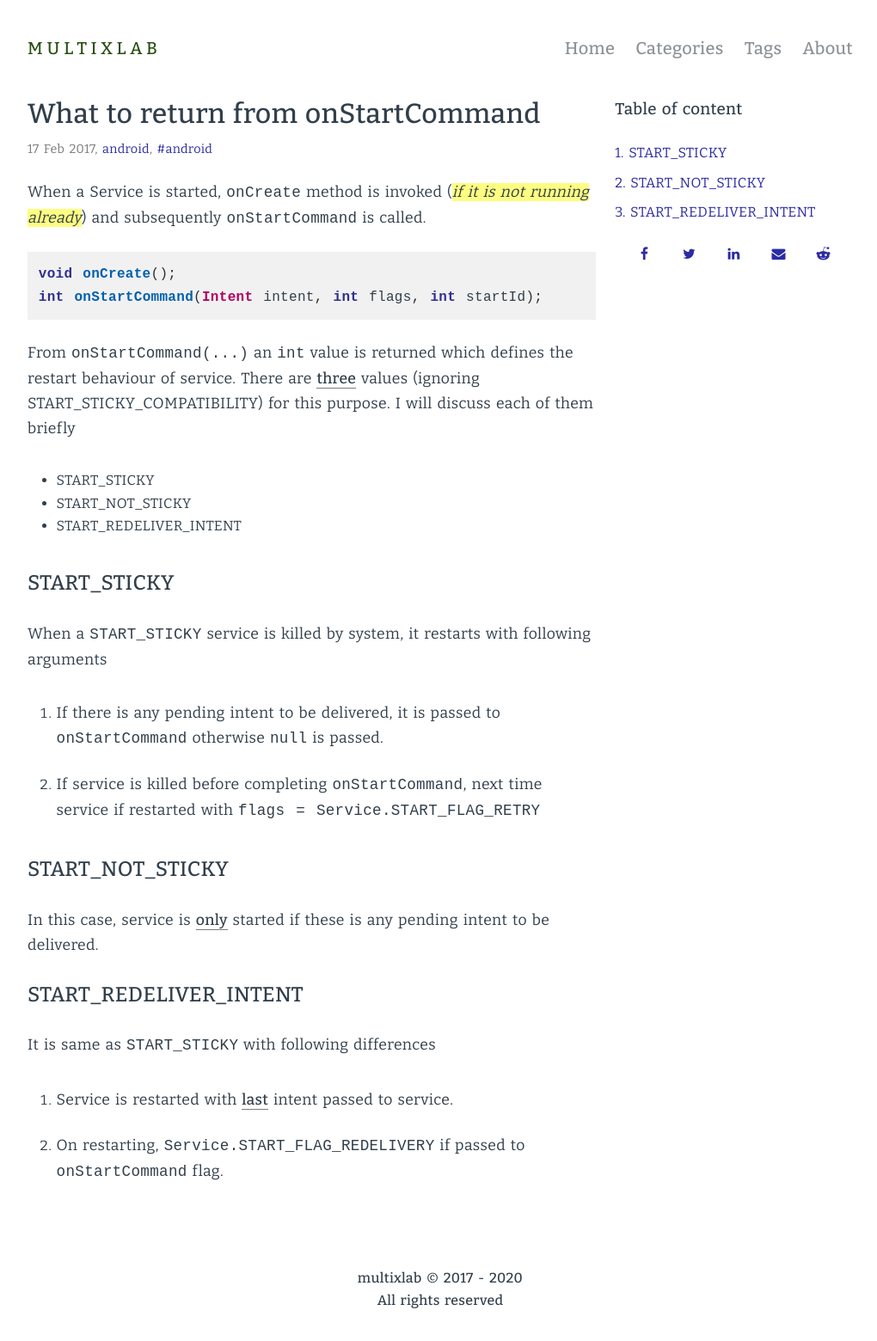
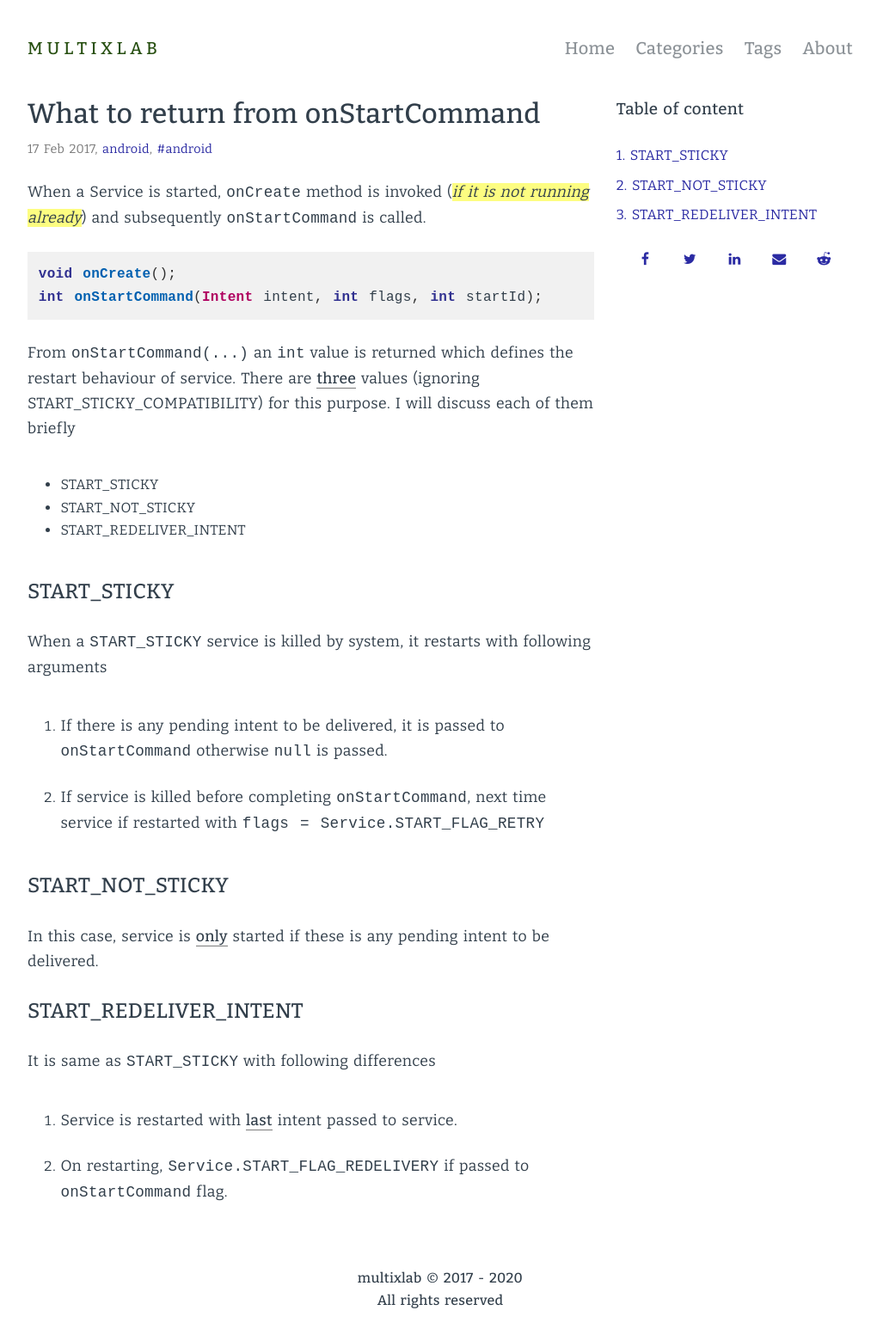
Before and after one commit to multixlab/multixlab.github.io, a Jekyll site: the page built from _posts/2017-02-17-what-to-return-from-onstartcommand.md, in a window 1280 px wide. Shown: the whole page at 86% size, without its empty margins (128-1148 px from the left). Built offline with Jekyll 4.4.1, drawn with Linux system fonts in a browser that asks for light colours; comment, search, counter and statistics services are not loaded.

Commit message:
change column spacing

```diff
--- a/_sass/variables.scss
+++ b/_sass/variables.scss
@@ -17,7 +17,7 @@
 
 /* column */
 
-$column-spacing: 0.7rem;
+$column-spacing: 0.8rem;
 
 /* footer */
 
```
